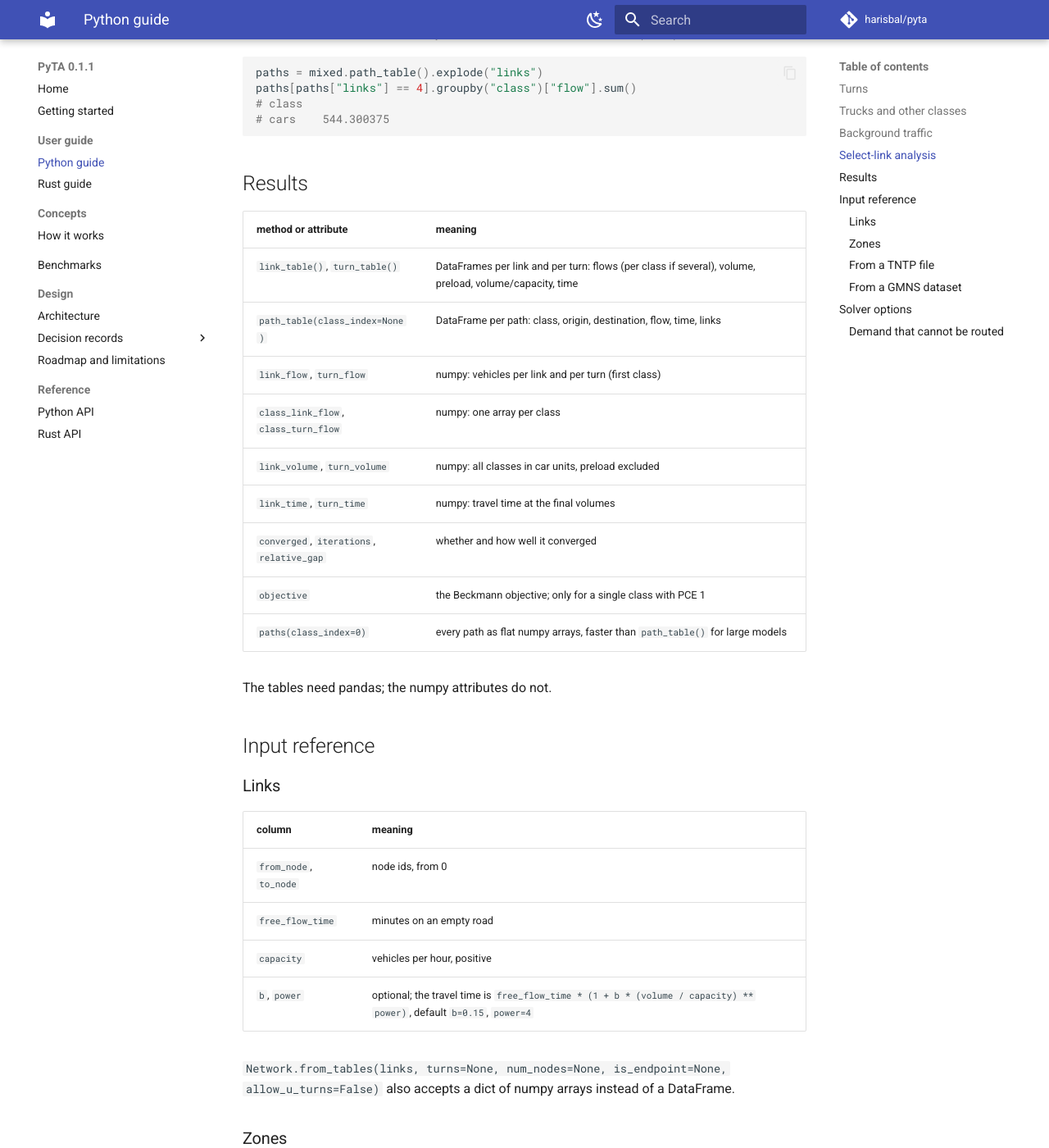
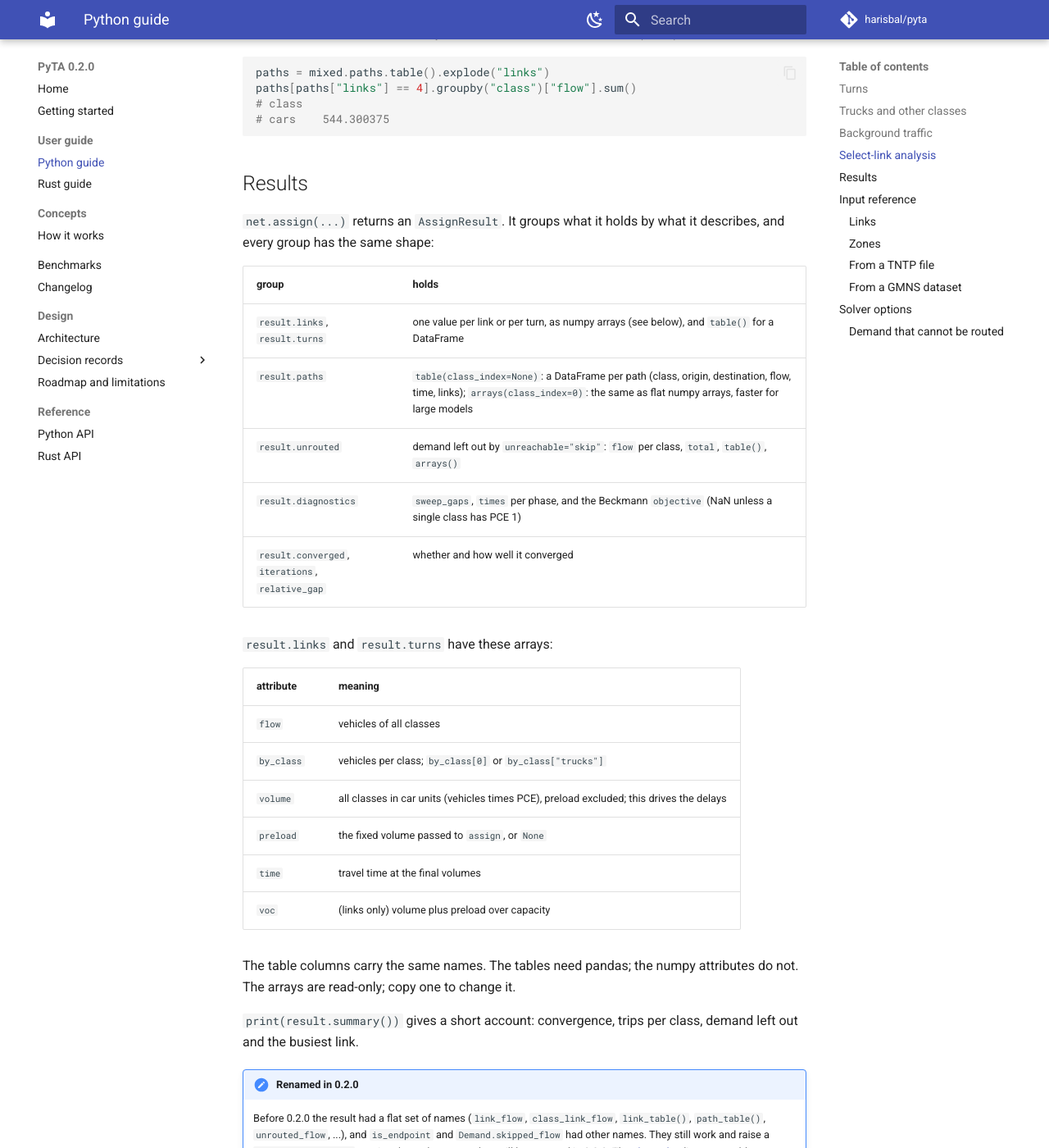
Before and after one commit to harisbal/pyta, an MkDocs documentation site: the page built from docs/guide/python.md, in a window 1280 px wide and 1400 px high, scrolled down 2619 px. Shown: the whole window at 82% size. Built offline with MkDocs 1.6.1 and Material for MkDocs 9.7.7, drawn with Linux system fonts in a browser that asks for light colours; comment, search, counter and statistics services are not loaded; some of the changed text lies outside the part shown.

Commit message:
Group the result, check the options, add network.assign (#2)
* Group the result, check the options, add network.assign

Result: links/turns/paths/unrouted/diagnostics groups, summary(); assign options after
classes are keyword-only; Order and Unreachable string enums; Network.assign; is_centroid,
zone_nodes_are_centroids, Demand.unknown_zone_flow; the unreachable error names the pairs.
The old names stay as deprecated aliases until 0.3.0.

Co-Authored-By: Claude Sonnet 5.5 <noreply@anthropic.com>
Claude-Session: https://claude.ai/code/session_01H28usXH3LJ6cwe7kqi95Lu

* Bump to 0.2.0; add a changelog with the old-to-new names

Co-Authored-By: Claude Sonnet 5.5 <noreply@anthropic.com>
Claude-Session: https://claude.ai/code/session_01H28usXH3LJ6cwe7kqi95Lu

---------

Co-authored-by: Claude Sonnet 5.5 <noreply@anthropic.com>

````diff
--- a/Cargo.toml
+++ b/Cargo.toml
@@ -3,7 +3,7 @@ members = ["crates/core", "crates/io", "crates/python"]
 resolver = "2"
 
 [workspace.package]
-version = "0.1.1"
+version = "0.2.0"
 edition = "2024"
 license = "MIT"
 repository = "https://github.com/harisbal/pyta"
--- a/docs/guide/python.md
+++ b/docs/guide/python.md
@@ -23,8 +23,8 @@ Turn 2 is centre → shortcut. Ban it and the 508 shortcut drivers move to the o
 
 ```python
 turns = pd.DataFrame({"from_link": [2], "to_link": [4], "banned": [True]})
-banned = pyta.assign(pyta.Network.from_tables(links, turns), demand)
-banned.link_flow.round()
+banned = pyta.Network.from_tables(links, turns).assign(demand)
+banned.links.flow.round()
 # array([1675., 1675., 1325., 1325.,    0.])
 ```
 
@@ -52,8 +52,8 @@ truck_demand = pyta.Demand.from_table(net, truck_trips)
 cars   = pyta.TrafficClass(demand, name="cars")
 trucks = pyta.TrafficClass(truck_demand, pce=2.5, name="trucks",
                            allowed_links=np.array([True, True, False, False, False]))
-mixed = pyta.assign(net, [cars, trucks])
-mixed.link_table().round()
+mixed = net.assign([cars, trucks])
+mixed.links.table().round()
 ```
 
 ```text
@@ -87,8 +87,8 @@ Run 100 buses an hour through the centre, each counting as 3 cars:
 
 ```python
 buses = np.array([0, 0, 300.0, 300.0, 0])        # car units on links 2 and 3
-loaded = pyta.assign(net, demand, link_preload=buses)
-loaded.path_table().round(2)
+loaded = net.assign(demand, link_preload=buses)
+loaded.paths.table().round(2)
 ```
 
 ```text
@@ -104,11 +104,11 @@ does the same for turns.
 
 ## Select-link analysis
 
-`path_table()` keeps each path's links as a tuple. `explode` turns it into one row per path and link,
+`paths.table()` keeps each path's links as a tuple. `explode` turns it into one row per path and link,
 which makes select-link analysis a filter. Who uses the shortcut (link 4) in the mixed run?
 
 ```python
-paths = mixed.path_table().explode("links")
+paths = mixed.paths.table().explode("links")
 paths[paths["links"] == 4].groupby("class")["flow"].sum()
 # class
 # cars    544.300375
@@ -116,19 +116,38 @@ paths[paths["links"] == 4].groupby("class")["flow"].sum()
 
 ## Results
 
-| method or attribute | meaning |
+`net.assign(...)` returns an `AssignResult`. It groups what it holds by what it describes, and every group
+has the same shape:
+
+| group | holds |
 |---|---|
-| `link_table()`, `turn_table()` | DataFrames per link and per turn: flows (per class if several), volume, preload, volume/capacity, time |
-| `path_table(class_index=None)` | DataFrame per path: class, origin, destination, flow, time, links |
-| `link_flow`, `turn_flow` | numpy: vehicles per link and per turn (first class) |
-| `class_link_flow`, `class_turn_flow` | numpy: one array per class |
-| `link_volume`, `turn_volume` | numpy: all classes in car units, preload excluded |
-| `link_time`, `turn_time` | numpy: travel time at the final volumes |
-| `converged`, `iterations`, `relative_gap` | whether and how well it converged |
-| `objective` | the Beckmann objective; only for a single class with PCE 1 |
-| `paths(class_index=0)` | every path as flat numpy arrays, faster than `path_table()` for large models |
+| `result.links`, `result.turns` | one value per link or per turn, as numpy arrays (see below), and `table()` for a DataFrame |
+| `result.paths` | `table(class_index=None)`: a DataFrame per path (class, origin, destination, flow, time, links); `arrays(class_index=0)`: the same as flat numpy arrays, faster for large models |
+| `result.unrouted` | demand left out by `unreachable="skip"`: `flow` per class, `total`, `table()`, `arrays()` |
+| `result.diagnostics` | `sweep_gaps`, `times` per phase, and the Beckmann `objective` (NaN unless a single class has PCE 1) |
+| `result.converged`, `iterations`, `relative_gap` | whether and how well it converged |
 
-The tables need pandas; the numpy attributes do not.
+`result.links` and `result.turns` have these arrays:
+
+| attribute | meaning |
+|---|---|
+| `flow` | vehicles of all classes |
+| `by_class` | vehicles per class; `by_class[0]` or `by_class["trucks"]` |
+| `volume` | all classes in car units (vehicles times PCE), preload excluded; this drives the delays |
+| `preload` | the fixed volume passed to `assign`, or `None` |
+| `time` | travel time at the final volumes |
+| `voc` | (links only) volume plus preload over capacity |
+
+The table columns carry the same names. The tables need pandas; the numpy attributes do not. The arrays are
+read-only; copy one to change it.
+
+`print(result.summary())` gives a short account: convergence, trips per class, demand left out and the busiest link.
+
+!!! note "Renamed in 0.2.0"
+    Before 0.2.0 the result had a flat set of names (`link_flow`, `class_link_flow`, `link_table()`,
+    `path_table()`, `unrouted_flow`, ...), and `is_endpoint` and `Demand.skipped_flow` had other names. They
+    still work and raise a `DeprecationWarning` naming the replacement; they will be removed in 0.3.0. The
+    [changelog](../changelog.md) lists every old name with its replacement.
 
 ## Input reference
 
@@ -174,17 +193,24 @@ units when there is no `config.csv`. `net.node_ids` and `net.link_ids` map back
 ## Solver options
 
 ```python
-pyta.assign(net, classes, gap=1e-6, max_iter=200, order="fixed", seed=0, chunk_size=0, threads=None,
-            link_preload=None, turn_preload=None)
+net.assign(classes, *, gap=1e-6, max_iter=200, order=Order.FIXED, seed=0, chunk_size=0, threads=None,
+           link_preload=None, turn_preload=None, unreachable=Unreachable.ERROR)
 ```
+
+Everything after `classes` is keyword-only, so a stray positional number cannot be mistaken for another
+option. `pyta.assign(net, classes, ...)` is the same call.
 
 | argument | meaning |
 |---|---|
 | `gap` | stop at this relative gap. `1e-4` is a rough answer, `1e-6` a good one. |
 | `max_iter` | maximum number of iterations |
-| `order` | `fixed`, `shuffle`, `alternate`, `largest_gap`, `largest_demand`, `smallest_demand`. `shuffle` or `largest_gap` can be faster on large networks. |
+| `order` | an `Order`: `FIXED`, `SHUFFLE`, `ALTERNATE`, `LARGEST_GAP`, `LARGEST_DEMAND` or `SMALLEST_DEMAND`. `SHUFFLE` or `LARGEST_GAP` can be faster on large networks. |
 | `chunk_size`, `threads` | parallelism; the defaults use all cores |
 | `link_preload`, `turn_preload` | fixed background volume in car units (see [background traffic](#background-traffic)) |
+| `unreachable` | an `Unreachable`: `ERROR` (default) or `SKIP`; see [below](#demand-that-cannot-be-routed) |
+
+`order` and `unreachable` are string enums: `pyta.Order.SHUFFLE` and `"shuffle"` are the same, and a misspelt
+value raises a `ValueError` that lists the valid ones.
 
 For several time periods, call `assign` once per period with that period's demand, and scale the
 capacities to the period's length.
@@ -195,14 +221,15 @@ Bad input raises `ValueError` with the reason, such as a missing column or an un
 
 ### Demand that cannot be routed
 
-By default a trip between nodes that no allowed path joins is an error. On networks that change (closures,
-class restrictions) this can be expected; pass `unreachable="skip"` to leave those trips out and assign the rest:
+By default a trip between nodes that no allowed path joins is an error, and the message names the pairs (the
+first five, with the count and the trips they carry). On networks that change (closures, class restrictions)
+this can be expected; pass `unreachable="skip"` to leave those trips out and assign the rest:
 
 ```python
-result = pyta.assign(net, classes, unreachable="skip")
-result.unrouted_flow      # trips left out, one total per class
-result.unrouted_table()   # DataFrame: class (if several), origin, destination, flow
-result.unrouted()         # the same as numpy arrays
+result = net.assign(classes, unreachable="skip")
+result.unrouted.flow      # trips left out, one total per class
+result.unrouted.table()   # DataFrame: class (if several), origin, destination, flow
+result.unrouted.arrays()  # the same as numpy arrays
 ```
 
 Nothing else changes: link flows, paths and the gap cover only the routed demand.
--- a/mkdocs.yml
+++ b/mkdocs.yml
@@ -47,6 +47,7 @@ nav:
   - Concepts:
       - How it works: concepts/how-it-works.md
   - Benchmarks: benchmarks.md
+  - Changelog: changelog.md
   - Design:
       - Architecture: design/architecture.md
       - Decision records:
@@ -63,6 +64,7 @@ nav:
           - "0010 Time periods (superseded)": design/decisions/0010-time-periods.md
           - "0011 Explicit preloads": design/decisions/0011-explicit-preloads.md
           - "0012 Skip unreachable demand": design/decisions/0012-skip-unreachable-demand.md
+          - "0013 Grouped result": design/decisions/0013-grouped-result-and-checked-options.md
       - Roadmap and limitations: design/roadmap.md
   - Reference:
       - Python API: reference/python.md
````
Also changed, not shown: other parts of docs/guide/python.md (+2 -2 lines), README.md (+12 -11 lines), docs/changelog.md (added, +50 -0 lines), docs/design/decisions/0013-grouped-result-and-checked-options.md (added, +38 -0 lines), docs/design/decisions/index.md (+1 -0 lines), docs/getting-started.md (+8 -7 lines), docs/index.md (+4 -4 lines), docs/reference/python.md (+26 -0 lines), 8 other files.
